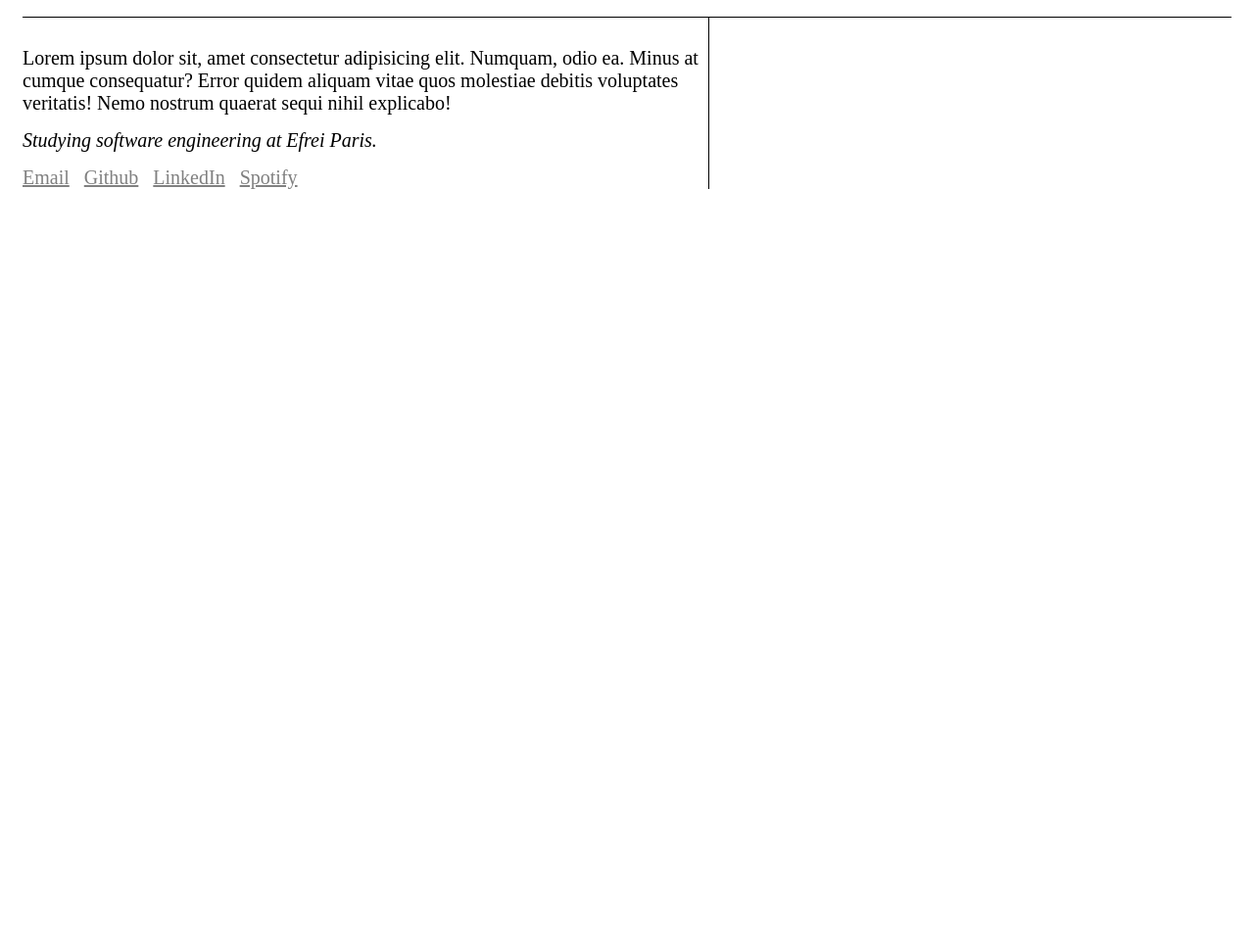
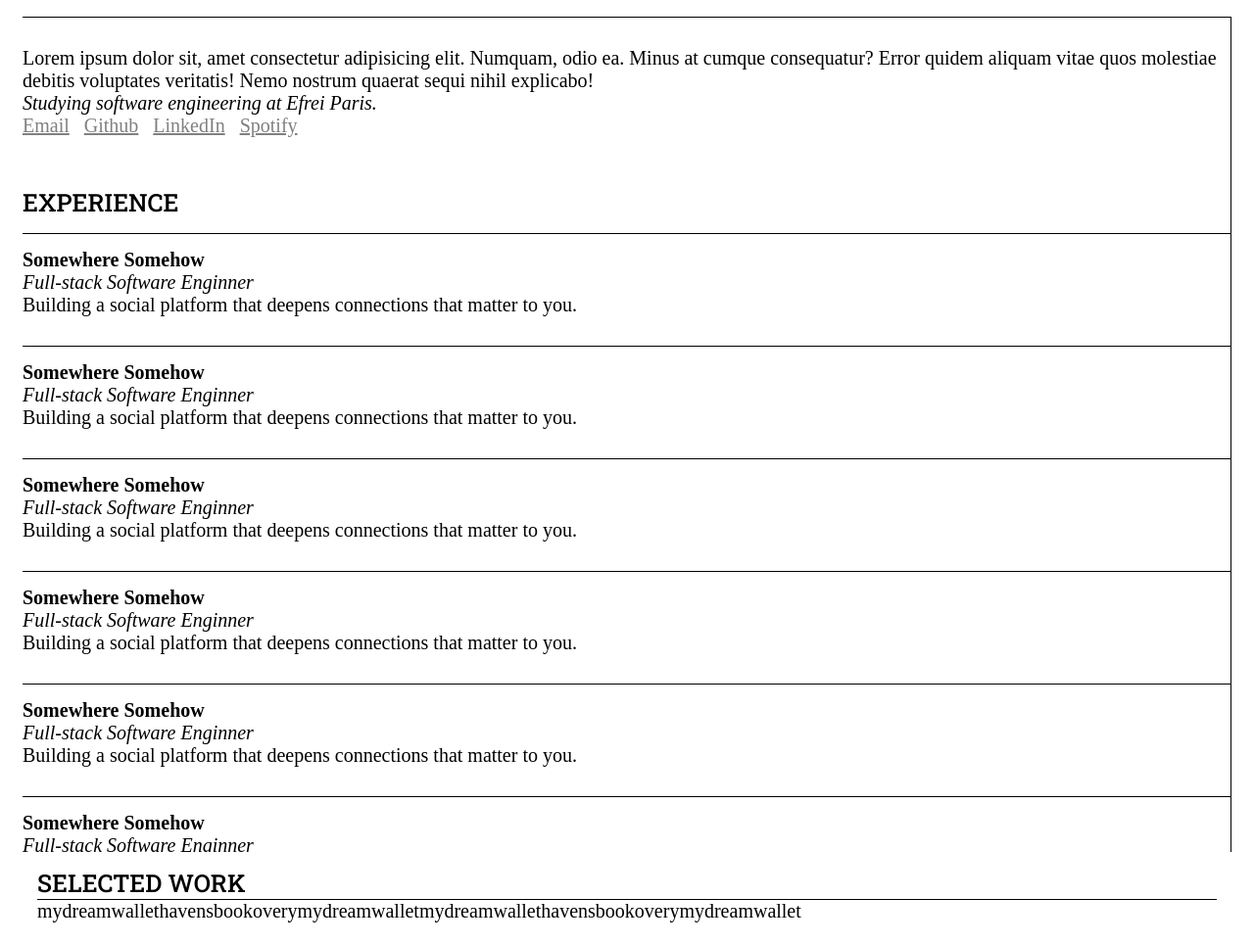
Before and after one commit to ThomasMrchl/ThomasMrchl.github.io, a plain HTML site: page index.html in a window 1280 px wide. Shown: the part 94-1059 px from the top of the page at 98% size. Before the commit the page ends 800 px from the top, so only its background shows below. Drawn offline with Linux system fonts and the light colour scheme.

Commit message:
[ADD] experience display

```diff
--- a/index.html
+++ b/index.html
@@ -14,14 +14,16 @@
                         <p>THOMAS MARCHAL</p>
                     </div>
                     <div id="rightHeader">
-                        <p>Work</p>
-                        <p>About</p>
-                        <p>Contact</p>
+                        <div>Work</div>
+                        <div>About</div>
+                        <div>More</div>
                     </div>
                 </div>
             </div>
+            <div id="content">
+                <div id="sideWrapper">
                     <div id="introductionWrapper">
-                <div id="introductionContainer">
+                        <div id="introductionContainer"></div>
                             <div class="Subtitle">Lorem ipsum dolor sit, amet consectetur adipisicing elit. Numquam, odio ea. Minus at cumque consequatur? Error quidem aliquam vitae quos molestiae debitis voluptates veritatis! Nemo nostrum quaerat sequi nihil explicabo!</div>
                             <div class="Italic">Studying software engineering at Efrei Paris.</div>
                             <div id="socialLinks">
@@ -31,6 +33,69 @@
                                 <a href="https://open.spotify.com/user/314i26iofrkoekkajkaqvmhey6um?si=8916ea8e544d4a70">Spotify</a>
                             </div>
                         </div>
+                        <div id="experienceWrapper">
+                            <div id="experienceContainer">
+                                <div class="Title">EXPERIENCE</div>
+                                <div class="Experience">
+                                    <strong>Somewhere Somehow</strong>
+                                    <div class="Italic">Full-stack Software Enginner</div>
+                                    <div>Building a social platform that deepens connections that matter to you.</div>
+                                </div>
+                                <div class="Experience">
+                                    <strong>Somewhere Somehow</strong>
+                                    <div class="Italic">Full-stack Software Enginner</div>
+                                    <div>Building a social platform that deepens connections that matter to you.</div>
+                                </div>
+                                <div class="Experience">
+                                    <strong>Somewhere Somehow</strong>
+                                    <div class="Italic">Full-stack Software Enginner</div>
+                                    <div>Building a social platform that deepens connections that matter to you.</div>
+                                </div>
+                                <div class="Experience">
+                                    <strong>Somewhere Somehow</strong>
+                                    <div class="Italic">Full-stack Software Enginner</div>
+                                    <div>Building a social platform that deepens connections that matter to you.</div>
+                                </div>
+                                <div class="Experience">
+                                    <strong>Somewhere Somehow</strong>
+                                    <div class="Italic">Full-stack Software Enginner</div>
+                                    <div>Building a social platform that deepens connections that matter to you.</div>
+                                </div>
+                                <div class="Experience">
+                                    <strong>Somewhere Somehow</strong>
+                                    <div class="Italic">Full-stack Software Enginner</div>
+                                    <div>Building a social platform that deepens connections that matter to you.</div>
+                                </div>
+                                <div class="Experience">
+                                    <strong>Somewhere Somehow</strong>
+                                    <div class="Italic">Full-stack Software Enginner</div>
+                                    <div>Building a social platform that deepens connections that matter to you.</div>
+                                </div>
+                                <div class="Experience">
+                                    <strong>Somewhere Somehow</strong>
+                                    <div class="Italic">Full-stack Software Enginner</div>
+                                    <div>Building a social platform that deepens connections that matter to you.</div>
+                                </div>
+                            </div>
+                        </div>
+                    </div>
+                </div>
+                    <div id="contentWrapper">
+                        <div id="contentContainer">
+                            <div class="Title">SELECTED WORK</div>
+                            <div id="projectList">
+                                <div class="Element">mydreamwallet</div>
+                                <div class="Element">havens</div>
+                                <div class="Element">bookovery</div>
+                                <div class="Element">mydreamwallet</div>
+                                <div class="Element">mydreamwallet</div>
+                                <div class="Element">havens</div>
+                                <div class="Element">bookovery</div>
+                                <div class="Element">mydreamwallet</div>
+                            </div>
+                        </div>
+                    </div>
+                </div>
             </div>
         </div>
     </body>
--- a/style.css
+++ b/style.css
@@ -6,6 +6,8 @@ body {
 #portfolioWrapper {
     margin-left: 15px;
     margin-right: 15px;
+    display: flex;
+    flex-direction: column;
 }
 
 #navbarContainer {
@@ -24,6 +26,7 @@ body {
 #header {
     display: flex;
     justify-content: space-between;
+    align-items: center;
     font-size: 25px;
     font-family: "Roboto Slab", serif;
     font-optical-sizing: auto;
@@ -32,10 +35,10 @@ body {
     border-bottom: 1px solid black;
 }
 
-#introductionWrapper {
-    max-width: 700px;
+#sideWrapper {
     border-right: 1px solid black;
     padding-top: 30px;
+    width: 100%;
 }
 
 #introductionContainer {
@@ -44,15 +47,18 @@ body {
     gap: 15px;
 }
 
+#introductionWrapper {
+
+}
+
 .Title {
     font-family: "Roboto Slab", serif;
     font-optical-sizing: auto;
-    font-weight: 400;
+    font-weight: 500;
     font-size: 25px;
 }
 
 .Subtitle {
-
 
 }
 
@@ -68,3 +74,44 @@ body {
 a {
     color: gray;
 }
+
+#experienceWrapper {
+    margin-top: 50px;
+    height: calc(100vh - 120px);
+    width: 100%;
+    overflow-y: auto;
+}
+
+#experienceContainer {
+
+}
+
+.Experience {
+    margin-top: 15px;
+    padding-top: 15px;
+    padding-bottom: 15px;
+    border-top: 1px solid black;
+}
+
+#content {
+    display: flex;
+    width: 100%;
+}
+
+#contentWrapper {
+    padding: 15px;
+    max-width: 100%;
+}
+
+#contentContainer {
+    width: 100%;
+}
+
+#projectList {
+    border-top: 1px solid black;
+    display: flex;
+}
+
+.Element {
+
+}
```
Lines whose indentation alone changed are shown as unchanged.
